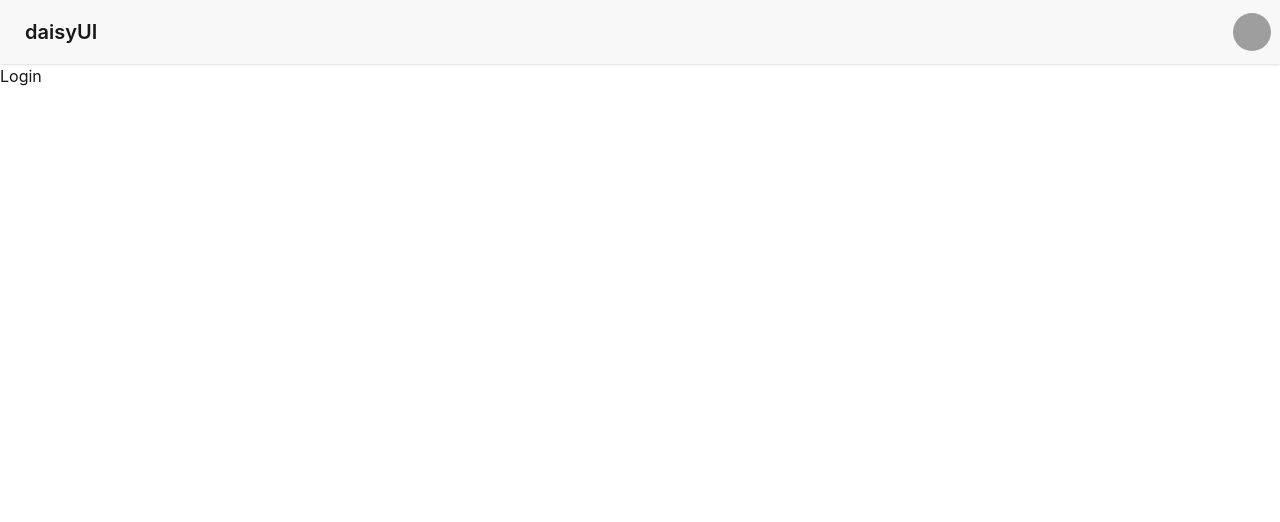
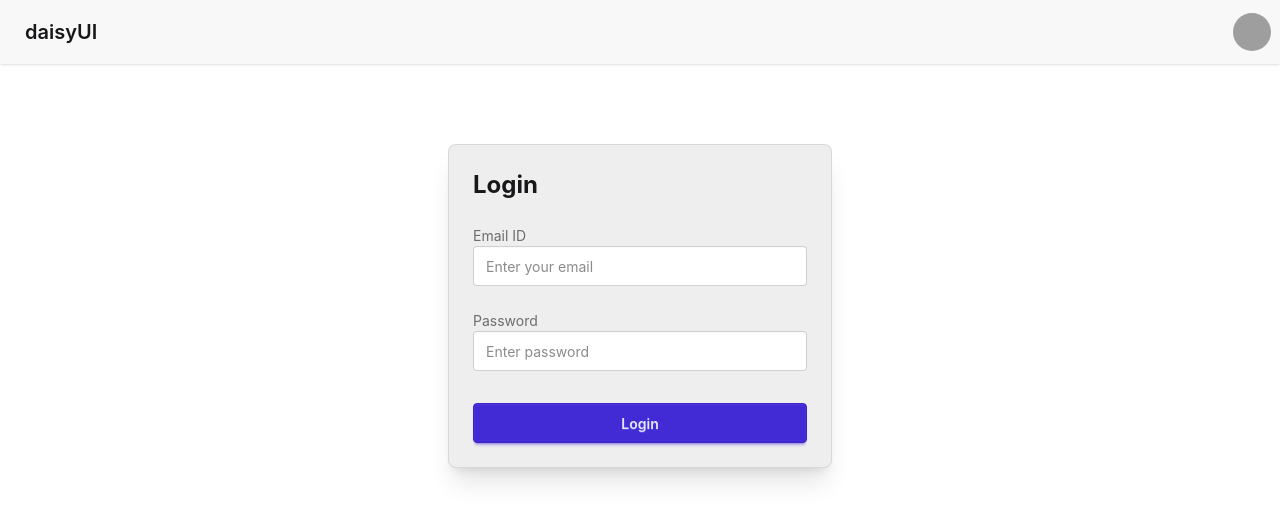
Before and after one commit to Chandraveer7389/DevConnect_fronyend, a React (Vite) app: page /login in a window 1280 px wide. Shown: the top 522 px of the page. Built offline with nearby package versions, Linux system fonts and the light colour scheme; grey boxes are pictures that could not be loaded.

Commit message:
Login Page

```diff
--- a/package.json
+++ b/package.json
@@ -11,6 +11,7 @@
   },
   "dependencies": {
     "@tailwindcss/vite": "^4.2.2",
+    "axios": "^1.15.0",
     "daisyui": "^5.5.19",
     "react": "^19.2.4",
     "react-dom": "^19.2.4",
--- a/src/Login.jsx
+++ b/src/Login.jsx
@@ -1,9 +1,58 @@
-import React from 'react'
+import React, { useState } from "react";
 
 const Login = () => {
+  const [email, setEmail] = useState("");
+  const [password, setPassword] = useState("");
+
+  const handleLogin = () => {
+    // Logic for your Node.js backend call goes here
+    console.log("Logging in with:", email, password);
+  };
+
   return (
-    <div>Login</div>
-  )
-}
+    <div className="flex justify-center mt-20">
+      <div className="card bg-base-300 w-96 shadow-xl border border-base-content/10">
+        <div className="card-body">
+          <h2 className="card-title text-2xl font-bold mb-4">Login</h2>
 
-export default Login
+          <label className="form-control w-full">
+            <div className="label">
+              <span className="label-text">Email ID</span>
+            </div>
+            <input
+              type="email"
+              className="input input-bordered w-full"
+              value={email}
+              placeholder="Enter your email"
+              onChange={(e) => setEmail(e.target.value)}
+            />
+          </label>
+
+          <label className="form-control w-full mt-4">
+            <div className="label">
+              <span className="label-text">Password</span>
+            </div>
+            <input
+              type="password"
+              className="input input-bordered w-full"
+              value={password}
+              placeholder="Enter password"
+              onChange={(e) => setPassword(e.target.value)}
+            />
+          </label>
+
+          <div className="card-actions justify-center mt-6">
+            <button
+              className="btn btn-primary w-full"
+              onClick={handleLogin}
+            >
+              Login
+            </button>
+          </div>
+        </div>
+      </div>
+    </div>
+  );
+};
+
+export default Login;
```
Also changed, not shown: 1 other file (tests, documents, lock files or other folders).
